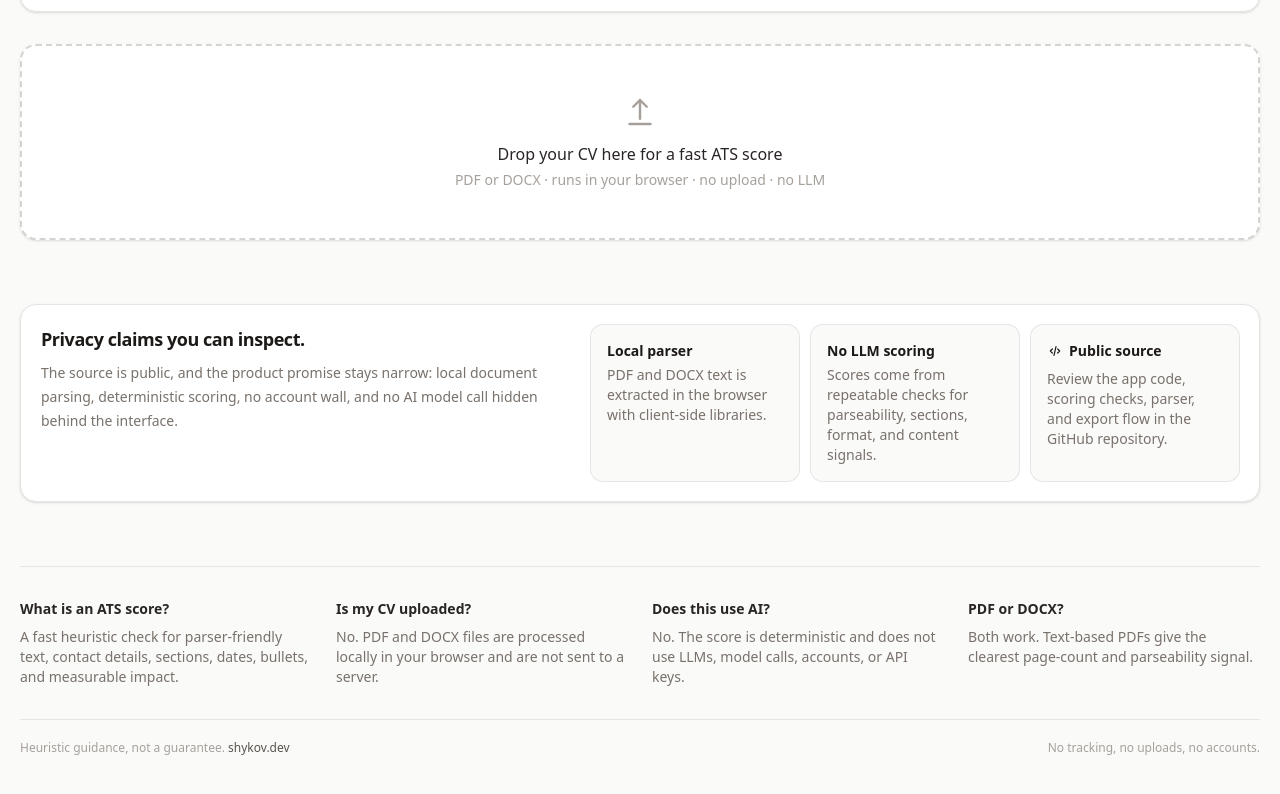
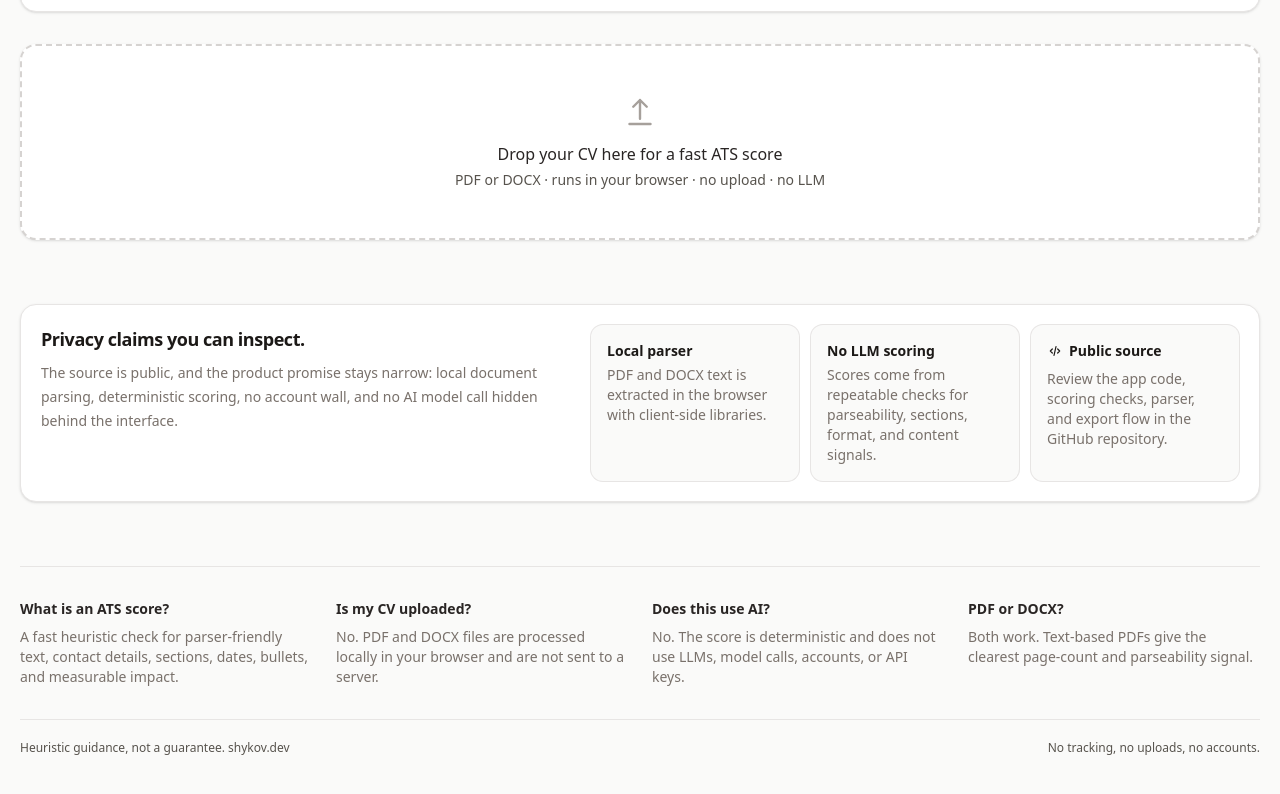
Before and after one commit to mshykov/cv.shykov.dev, a React (Vite) app: page / in a window 1280 px wide. Shown: the part 813-1607 px from the top of the page. Built offline with nearby package versions, Linux system fonts and the light colour scheme.

Commit message:
Fix Lighthouse accessibility issues (#34)

```diff
--- a/src/Analyzer.tsx
+++ b/src/Analyzer.tsx
@@ -188,7 +188,6 @@ export default function Analyzer() {
       ) : (
         <button
           type="button"
-          aria-label="Upload your CV as a PDF or DOCX file"
           onClick={() => inputRef.current?.click()}
           onDragOver={(e) => { e.preventDefault(); setDrag(true) }}
           onDragLeave={() => setDrag(false)}
@@ -197,7 +196,7 @@ export default function Analyzer() {
         >
           <svg className="h-9 w-9 text-stone-400 group-hover:text-stone-500" fill="none" viewBox="0 0 24 24" stroke="currentColor" strokeWidth="1.6"><path strokeLinecap="round" strokeLinejoin="round" d="M12 16.5V4m0 0L7.5 8.5M12 4l4.5 4.5M5 20h14" /></svg>
           <span className="mt-3 font-medium text-stone-800">{busy ? 'Scoring your CV…' : 'Drop your CV here for a fast ATS score'}</span>
-          <span className="mt-1 text-sm text-stone-400">PDF or DOCX · runs in your browser · no upload · no LLM</span>
+          <span className="mt-1 text-sm text-stone-600">PDF or DOCX · runs in your browser · no upload · no LLM</span>
         </button>
       )}
       <input
--- a/src/App.tsx
+++ b/src/App.tsx
@@ -328,7 +328,7 @@ export default function App() {
         </div>
       </section>
 
-      <footer className="mt-8 border-t border-stone-200 pt-5 text-xs text-stone-400 sm:flex sm:items-center sm:justify-between sm:gap-4">
+      <footer className="mt-8 border-t border-stone-200 pt-5 text-xs text-stone-600 sm:flex sm:items-center sm:justify-between sm:gap-4">
         <p>Heuristic guidance, not a guarantee. <a href="https://shykov.dev" className="font-medium text-stone-600 underline-offset-2 hover:underline">shykov.dev</a></p>
         <p className="mt-1 sm:mt-0">No tracking, no uploads, no accounts.</p>
       </footer>
```
